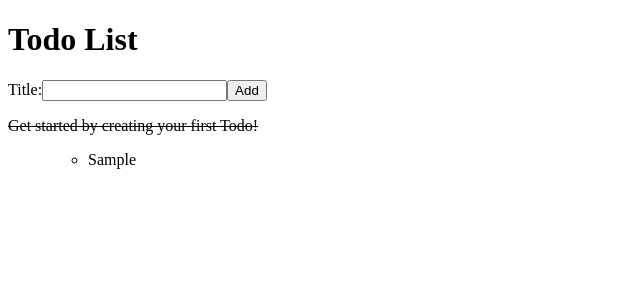
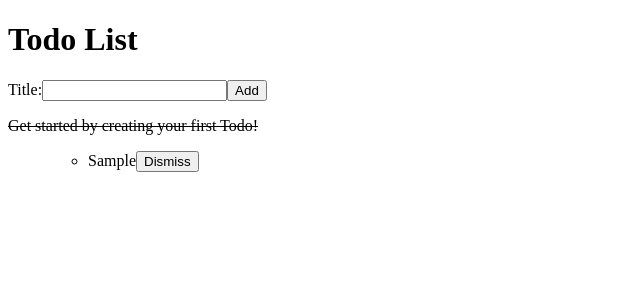
Before and after one commit to JamieBort/to-do-list-classwork, a React (Create React App) app: page / in a window 1280 px wide. Both pictures are taken after typing "Sample" into the empty fields and a click on the button "Add". Shown: the top 300 px of the page, without its empty margins (0-640 px from the left). Built offline with nearby package versions, Linux system fonts and the light colour scheme; the HTML template or start-up script is replaced by a standard one.

Commit message:
Start the removeTodo() function in the App.js file.

```diff
--- a/src/App.js
+++ b/src/App.js
@@ -38,11 +38,48 @@ function App() {
 		setTodoList([ ...todoList, newTodo ]);
 	};
 
+	// Define a new handler function named removeTodo with parameter id
+	const removeTodo = (an_id) => {
+		// removes each todo item.
+
+		// console.log('todoList: ', todoList);
+		// console.log('an_id: ', an_id);
+		// console.log('todoList[0].id: ', todoList[0].id);
+		// console.log('todoList[1].id: ', todoList[1].id);
+
+		// //  Inside this function, remove the item with the given id from todoList
+		// // hint: filter or splice methods
+		// const newTodoList = todoList.filter(
+		// 	// 	// (story) => item.objectID !== story.objectID
+		// 	(todos) => an_id !== todoList[0].id,
+		// );
+
+		// const newTodoList = [];
+
+		todoList.forEach((element) => {
+			if (element.id === an_id) {
+				console.log('element.id: ', element.id);
+				console.log('an_id: ', an_id);
+				// remove item here
+				let newTodoList = todoList.filter(
+					// 	// (story) => item.objectID !== story.objectID
+					(abc) => abc.id,
+				);
+				// return (newTodoList = []);
+				console.log('newTodoList: ', newTodoList);
+			}
+			// console.log(newTodoList);
+			// setTodoList(newTodoList); // pass the modified array
+		});
+		// console.log(newTodoList);
+		// setTodoList(newTodoList); // pass the modified array
+	};
+
 	return (
 		<React.Fragment>
 			<h1>Todo List</h1>
-			<AddTodoForm onAddTodo={addTodo} /> {/* A function gets passed into AddTodoForm. */}
-			<TodoList todoList={todoList} /> {/* An array (of objects) gets passed into TodoList. */}
+			<AddTodoForm onAddTodo={addTodo} />
+			<TodoList todoList={todoList} onRemoveTodo={removeTodo} />
 		</React.Fragment>
 	);
 }
--- a/src/TodoList.js
+++ b/src/TodoList.js
@@ -3,7 +3,7 @@
 import React from 'react';
 import TodoListItem from './TodoListItem';
 
-function TodoList({ todoList }) {
+function TodoList({ todoList, onRemoveTodo }) {
 	// console.log('todoList: ', todoList);
 	// if todoList.length === 0 return <h1>Get started by creating your first Todo!</h1>. else todolist.map(etc....)
 	if (todoList.length === 0) return <p>Get started by creating your first Todo!</p>;
@@ -14,7 +14,7 @@ function TodoList({ todoList }) {
 					<strike>Get started by creating your first Todo!</strike>
 				</p>
 				<ul>
-					<TodoListItem list={todoList} /> {/* An array (of objects) gets passed into TodoListItem. */}
+					<TodoListItem list={todoList} removeTodo={onRemoveTodo} />
 				</ul>
 			</div>
 		);
--- a/src/TodoListItem.js
+++ b/src/TodoListItem.js
@@ -2,10 +2,21 @@
 
 import React from 'react';
 
-function TodoListItem({ list }) {
+function TodoListItem({ list, removeTodo }) {
 	return (
 		<div>
-			<ul>{list.map((item) => <li key={item.id}>{item.title}</li>)}</ul>
+			<ul>
+				{list.map((item) => (
+					<li key={item.id}>
+						{item.title}
+						{/* <button type="button" onClick={() => onRemoveItem(item)}>*/}
+						{/* <button type="button" onClick={removeTodo(item.id)}> */}
+						<button type="button" onClick={() => removeTodo(item.id)}>
+							Dismiss
+						</button>
+					</li>
+				))}
+			</ul>
 		</div>
 	);
 }
```
